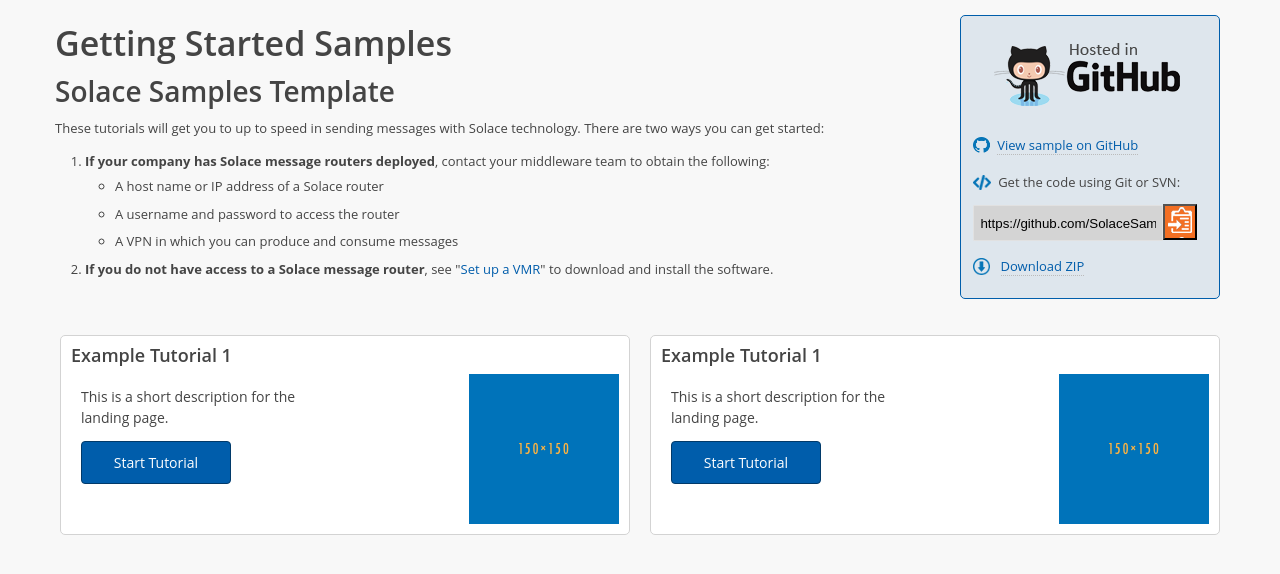
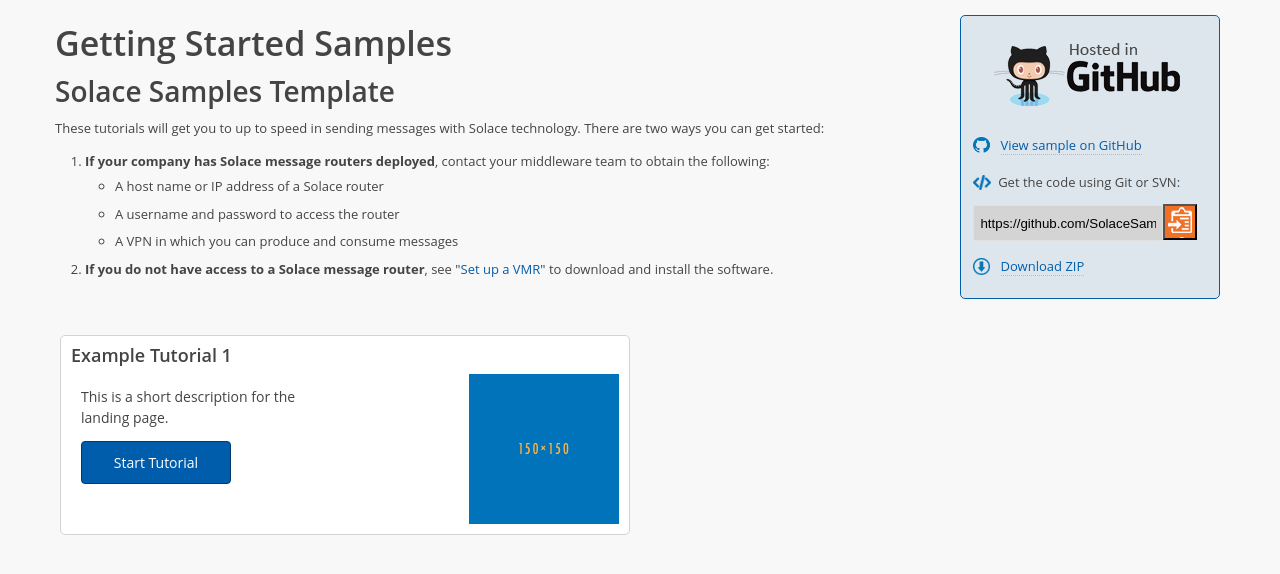
Before and after one commit to SolaceSamples/solace-samples-java-jcsmp, a Jekyll site: the page built from docs/index.html, in a window 1280 px wide. Shown: the top 574 px of the page. Built offline with Jekyll 4.4.1, drawn with Linux system fonts in a browser that asks for light colours; comment, search, counter and statistics services are not loaded.

Commit message:
CSS update
Added new css classes, cleaned inline style, and removed unnecessary divs and css.

```diff
--- a/docs/_includes/intro.html
+++ b/docs/_includes/intro.html
@@ -1,24 +1,24 @@
-<div class="grid" style="position:relative">
-      <div id="forkme-container" >
+<div class="grid" >
+    <div id="forkme-container" >
         <div class="forkme-banner">
             <p>
-                <img class="fork-img "  src="{{ "/images/common/hosted-in-github.png" alt="hosted-in-github" | prepend: site.baseurl }}"  width="200" height="76" /><br />
-                <img style="vertical-align:-15%; "  src="{{ "/images/common/github-icon.png" | prepend: site.baseurl }}"/>&nbsp;&nbsp;<a href="{{ site.repository }}" target="_blank" >View sample on GitHub
-                </a>
+                <img class="fork-img"  src="{{ "/images/common/hosted-in-github.png" alt="hosted-in-github" | prepend: site.baseurl }}"  width="200" height="76" /><br />
+                <img class="fork-icon" src="{{ "/images/common/github-icon.png" | prepend: site.baseurl }}"/>&nbsp;&nbsp;
+                <a href="{{ site.repository }}" target="_blank" >View sample on GitHub</a>
                 <br />
             </p>
-            <div style="padding-top: 5px;">
-                <img style="vertical-align:-15%;" src="{{ "/images/common/checkout-icon.png" | prepend: site.baseurl }}"/>&nbsp;&nbsp;Get the code using Git or SVN:
-                <input onClick="this.setSelectionRange(0, this.value.length)" id="post-shortlink" c style="float: left; margin-top:12px;  width: 190px; height: 36px;" type="text" value="{{ site.repository }}">
-                <button id="copy-button" class="btn" style="margin-top:11px;  cursor: pointer; float: left;  height: 36px !important; width: 34px !important; background-image: url('{{ site.baseurl }}/images/common/copy-snippet-icon_30.png');" data-clipboard-target="#post-shortlink"></button>
+            <div class="view-sample" >
+                <img  src="{{ "/images/common/checkout-icon.png" | prepend: site.baseurl }}"/>&nbsp;&nbsp;Get the code using Git or SVN: <input onClick="this.setSelectionRange(0, this.value.length)" id="post-shortlink"   type="text" value="{{ site.repository }}">
+                <button id="copy-button" class="btn" style=" background-image: url('{{ site.baseurl }}/images/common/copy-snippet-icon_30.png');" data-clipboard-target="#post-shortlink"></button>
                 <script src="//cdnjs.cloudflare.com/ajax/libs/clipboard.js/1.4.0/clipboard.min.js"></script>
                 <script>
                             (function(){
                                 new Clipboard('#copy-button');
                             })();
                 </script>
-            </div><div style="float: left; max-width: 100%; display:inline-block; padding-top: 5px; padding-bottom: 10px;">
-                   <img style="vertical-align:-15%;" src="{{ "/images/common/download-icon.png" | prepend: site.baseurl }}"/>&nbsp;&nbsp; <a href="{{ site.repository }}/archive/master.zip">Download ZIP</a>
+            </div>
+            <div class="download-zip">
+                   <img  src="{{ "/images/common/download-icon.png" | prepend: site.baseurl }}"/>&nbsp;&nbsp; <a href="{{ site.repository }}/archive/master.zip">Download ZIP</a>
             </div>
         </div>
         <div class="forkme-banner-text">
--- a/docs/css/solace-common.css
+++ b/docs/css/solace-common.css
@@ -67,35 +67,18 @@
  .button:hover {background:#013a6a;}
  a.button-text {text-decoration:none; color:#fff;}
 
- /* GitHub (Old): To be replaced with the new CSS below.
-==================================================
-.forkme-banner {
-    display: block;
-    position: absolute;
-    top: 5px;
-    right: 10px;
-    z-index: 10;
-    padding: 15px 55px 15px 10px;
-    color: #fff;
-    background: url(../images/common/github-med-icon.png) #005dab no-repeat 95% 50%;
-    font-weight: 500;
-    border: 1px solid #013a6a;
-    border-radius: 4px;
-    text-decoration: none;
-}
-.forkme-banner:hover { background-color:#013a6a; }
-
-@media screen and (max-width: 650px) {
-  .forkme-banner {display:none}
-}
-*/
-
 /* Github
 =================================================*/
-
+.grid{
+    position:relative;
+}
 #forkme-container{
     padding: 15px 15px 25px 15px;
     margin: 0 auto;
+}
+#forkme-container-toc{
+    padding: 15px;
+    margin: 10px 0px 0px -15px;
 }
 .forkme-banner{
     position: absolute;
@@ -117,10 +100,30 @@
     clear:both;
     z-index:10;
 }
+
+.forkme-banner-toc {
+    float:left;
+    display:inline-block;
+    top: 15px;
+    right:10px;
+    padding: 10px 15px 10px 15px;
+    border: 1px solid #013a6a;
+    border-radius: 5px;
+    text-decoration: none;
+    border-width:1px;
+    border-color:#005eab;
+    border-style:solid;
+    font-weight: 500;
+    color: #3d3d3d;
+    background-color:#dee6ed;
+    width: 100%;
+    overflow:hidden;
+    clear:both;
+    z-index:10;
+}
 @media screen and (max-width: 650px) {
   .forkme-banner {display:none;}
 }
-
 a{
     color:#005dab;
     border-bottom: #bbb;
@@ -137,6 +140,14 @@
     color: #F36F23;
     border-style: none;
 }
+.forkme-banner-toc a:link {
+    text-decoration: none !important;
+
+}
+.forkme-banner-toc a:hover {
+    color: #F36F23;
+    border-style: none;
+}
 
 /* This aligns the left hand side text with the banner and does not overflow
 ================================================*/
@@ -147,7 +158,20 @@
     padding: 10px 10px 0px 0px;
     clear:both;
 }
+div.view-sample{
+    padding-top: 5px;
+}
 
+#post-shortlink{
+    float: left; margin-top:12px;  width: 190px; height: 36px;
+}
+
+div.download-zip{
+    float: left; max-width: 100%; display:inline-block; padding-top: 5px; padding-bottom: 10px;
+}
+.download-zip img{
+    vertical-align:-15%;
+}
 img.fork-img{
     max-width: 100%;
     height: auto;
@@ -156,7 +180,9 @@
    margin-left: auto;
    margin-right: auto;
 }
-
+.fork-icon, .view-sample img{
+    vertical-align:-15%;
+}
 input:focus{
     outline: none;
     border-color: #e1e1e1;
@@ -186,9 +212,19 @@
     display: block;
 }
 
+/* Clipboard button
+===================*/
+
+.btn{
+    margin-top:11px;
+    cursor: pointer;
+    float: left;
+    height: 36px !important;
+    width: 34px !important;
+}
+
 /* Adds mouse-hover effect to the input button in the Github banner
 ================================================*/
-
 .btn:hover {box-shadow: 0 0 2px 1px rgba(61, 61, 61, 0.5);}
 
 .btn:active {
--- a/docs/index.html
+++ b/docs/index.html
@@ -16,24 +16,8 @@
           <div class="unit half" style='padding:10px;'>
               <div class="grid" style='border-width:1px; border-color:#d3d3d3; border-style:solid; padding:10px; background-color:#ffffff; border-radius:5px;'>
                   <h3 class="nolineheading">{{ p.title }}</h3>
-              <div class='unit half '  style='font-size:14px; '  itemprop="text" >
-                <p>
-                  {{ p.summary }}
-                </p>
-                <a href="{{ site.baseurl }}{{ p.url }}" class="button-text"><div class="button">Start Tutorial</div></a>
-              </div>
-              <div class="unit half">
-                <img src="{{ site.baseurl }}/images/{{ p.icon }}" alt="{{ p.title }}" width="150" style="float:right"/>
-              </div>
-            </div>
-          </div>
-		    <div class="unit half" style='padding:10px;'>
-            <div class="grid" style='border-width:1px; border-color:#d3d3d3; border-style:solid; padding:10px; background-color:#ffffff; border-radius:5px;'>
-              <h3 class="nolineheading">{{ p.title }}</h3>
-              <div class='unit half '  style='font-size:14px; '  itemprop="text" >
-                <p>
-                  {{ p.summary }}
-                </p>
+                  <div class='unit half'  style='font-size:14px;'  itemprop="text" >
+                      <p>{{ p.summary }}</p>
                       <a href="{{ site.baseurl }}{{ p.url }}" class="button-text"><div class="button">Start Tutorial</div></a>
                   </div>
                   <div class="unit half">
```
Also changed, not shown: docs/_includes/toc.html (+12 -14 lines). Lines whose indentation alone changed are shown as unchanged.
